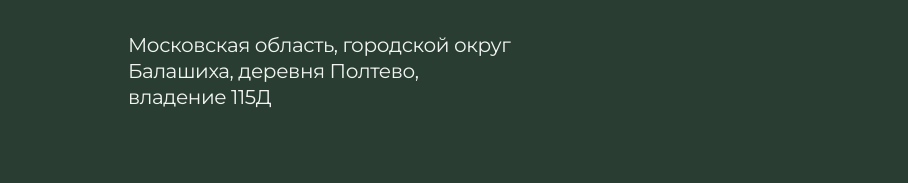
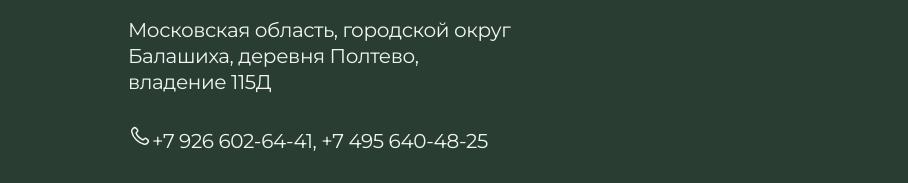
Before and after one commit to tsibul/ProEcoPenHTML, a plain HTML site: page index.html in a window 1280 px wide. Shown: the part 1950-2133 px from the top of the page, 0-908 px from the left. Drawn offline with Linux system fonts and the light colour scheme.

Commit message:
add hone icons

```diff
--- a/index.html
+++ b/index.html
@@ -115,7 +115,8 @@
             <h3 class="logo color-primary-50">Pro ––– eco pen</h3>
             <p class="title2 color-primary-50">Московская область, городской округ Балашиха, деревня Полтево, владение
                 115Д</p>
-            <p class="title2 color-primary-50"></p>
+            <p class="title2 color-primary-50"><img src="icons/phone_negative.svg" alt="">+7&nbsp;926&nbsp;602-64-41,
+                +7&nbsp;495&nbsp;640-48-25</p>
         </div>
         <div class="footer-icons">
             <ul class="menu">
```
